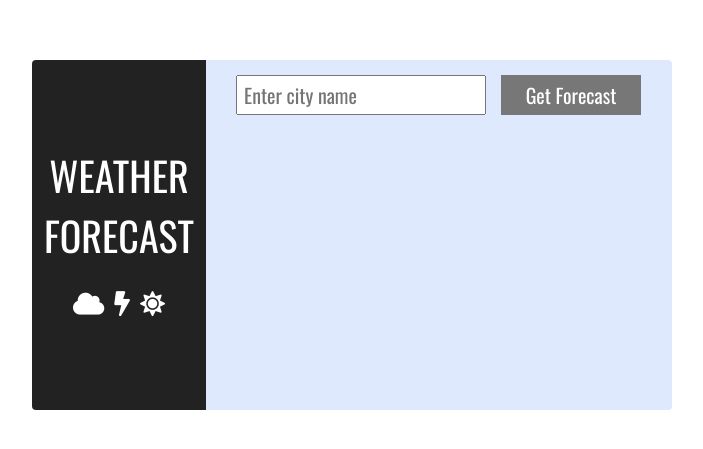
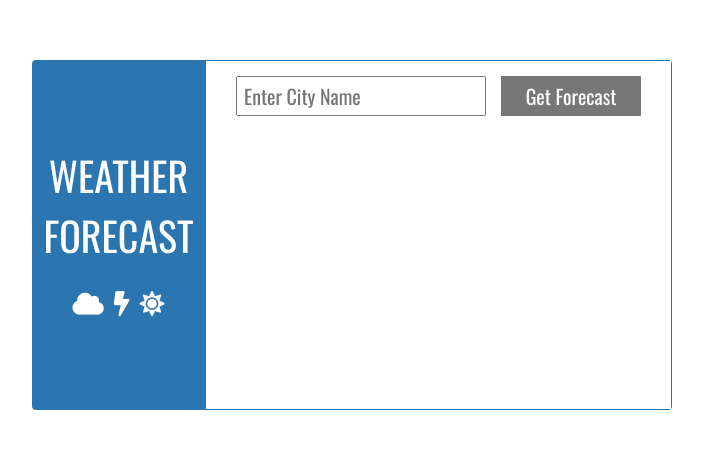
Before and after one commit to AlexDyksa/Weather-Forecast, a React (Create React App) app: page / in a window 1280 px wide. Shown: the part 165-614 px from the top of the page, without its empty margins (288-991 px from the left). Built offline with nearby package versions, Linux system fonts and the light colour scheme.

Commit message:
styled some elements

```diff
--- a/src/components/Form/styles.css
+++ b/src/components/Form/styles.css
@@ -11,6 +11,7 @@
     height: 40px;
     box-sizing: border-box;
     width: 250px;
+    text-transform: capitalize;
 
 }
 
@@ -18,7 +19,7 @@
     color: #fff;
     font-size: 20px;
     font-family: 'Oswald', sans-serif;
-    background-color: #222;
+    background-color: #2b75b1;
     border: none;
     /* padding: 10px; */
     width: 140px;
--- a/src/components/Logo/styles.css
+++ b/src/components/Logo/styles.css
@@ -1,5 +1,5 @@
 .logo {
-    background-color:#222;
+    background-color: #2b75b1;
     height: 100%;
     width: 30%;
     color:#fff ;
--- a/src/components/Main/styles.css
+++ b/src/components/Main/styles.css
@@ -1,5 +1,5 @@
 .main {
     width: 70%;
-    background-color:#DEE9FD;
     padding: 15px 30px;
+    border: 1px solid #2b75b1;
 }
--- a/src/components/Outcomes/styles.css
+++ b/src/components/Outcomes/styles.css
@@ -16,7 +16,7 @@
     left: 0;
     right: 0;
     height: 1px;
-    background-color: black;
+    background-color: #2b75b1;
     top: 50px;
 
 }
```
